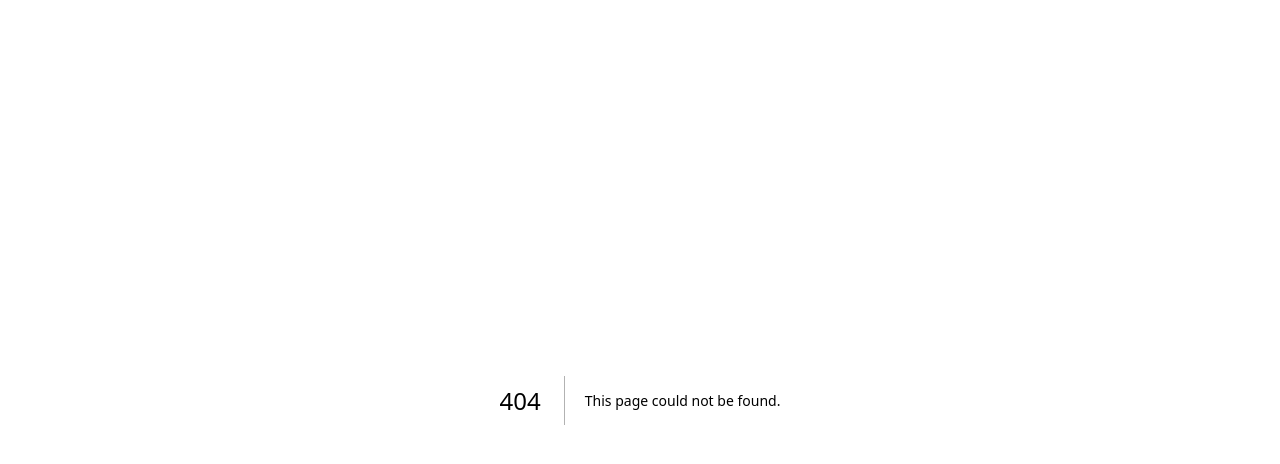
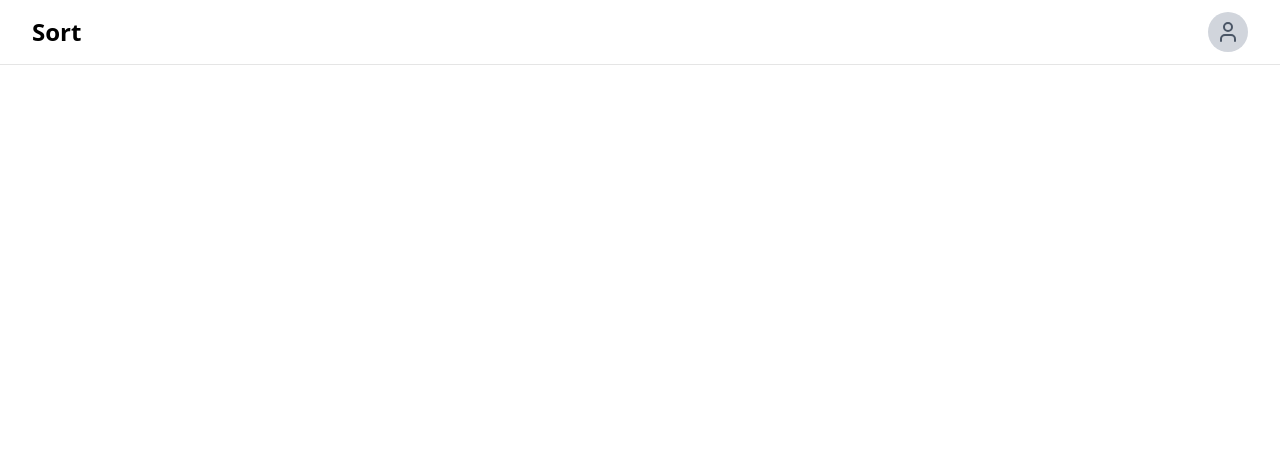
Before and after one commit to sandroJayas/sort-ui, a Next.js app: page /dashboard in a window 1280 px wide. Before the commit this address had no page. Shown: the top 464 px of the page. Built offline with nearby package versions, Linux system fonts and the light colour scheme.

Commit message:
Add auth middleware

```diff
--- /dev/null
+++ b/app/dashboard/page.tsx
@@ -0,0 +1,9 @@
+import { DashboardNavbar } from "@/components/dashboard/Navbar";
+
+export default function DashboardPage() {
+  return (
+    <>
+      <DashboardNavbar />
+    </>
+  );
+}
--- a/app/login/page.tsx
+++ b/app/login/page.tsx
@@ -1,6 +1,14 @@
 import { LoginForm } from "@/components/auth/login-form";
+import { getServerSession } from "next-auth";
+import { redirect } from "next/navigation";
+import { authOptions } from "@/lib/auth";
 
-export default function LoginPage() {
+export default async function LoginPage() {
+  const session = await getServerSession(authOptions);
+
+  if (session) {
+    redirect("/dashboard");
+  }
   return (
     <div className="flex min-h-svh flex-col items-center justify-center gap-6 bg-background p-6 md:p-10">
       <div className="w-full max-w-sm">
--- a/app/registration/page.tsx
+++ b/app/registration/page.tsx
@@ -1,6 +1,14 @@
 import { RegistrationForm } from "@/components/auth/registration-form";
+import { getServerSession } from "next-auth";
+import { authOptions } from "@/lib/auth";
+import { redirect } from "next/navigation";
 
-export default function RegistrationPage() {
+export default async function RegistrationPage() {
+  const session = await getServerSession(authOptions);
+
+  if (session) {
+    redirect("/dashboard");
+  }
   return (
     <div className="flex min-h-svh flex-col items-center justify-center gap-6 bg-background p-6 md:p-10">
       <div className="w-full max-w-sm">
--- /dev/null
+++ b/components/dashboard/Navbar.tsx
@@ -0,0 +1,20 @@
+import { SortLogo } from "../home/SortLogo";
+import { User } from "lucide-react";
+
+export function DashboardNavbar() {
+  return (
+    <nav className="fixed top-0 left-0 right-0 z-50 bg-white/80 backdrop-blur-sm border-b">
+      <div className="container mx-auto px-4 sm:px-6 lg:px-8">
+        <div className="flex items-center justify-between h-16">
+          {/* Logo */}
+          <SortLogo />
+          <div className="flex items-center">
+            <div className="w-10 h-10 bg-gray-300 rounded-full overflow-hidden flex items-center justify-center">
+              <User className="w-6 h-6 text-gray-600" />
+            </div>
+          </div>
+        </div>
+      </div>
+    </nav>
+  );
+}
--- a/components/home/Navbar.tsx
+++ b/components/home/Navbar.tsx
@@ -1,7 +1,7 @@
 import { Button } from "@/components/ui/button";
 import { Menu } from "lucide-react";
 import Link from "next/link";
-import { SortLogo } from "./SortLogo";
+import { SortLogo } from "@/components/home/SortLogo";
 
 export function Navbar() {
   return (
--- /dev/null
+++ b/middleware.ts
@@ -0,0 +1,11 @@
+import { withAuth } from "next-auth/middleware";
+
+export default withAuth({
+  pages: {
+    signIn: "/", // where to redirect if user is not logged in
+  },
+});
+
+export const config = {
+  matcher: ["/dashboard/:path*"], // protected routes
+};
```
